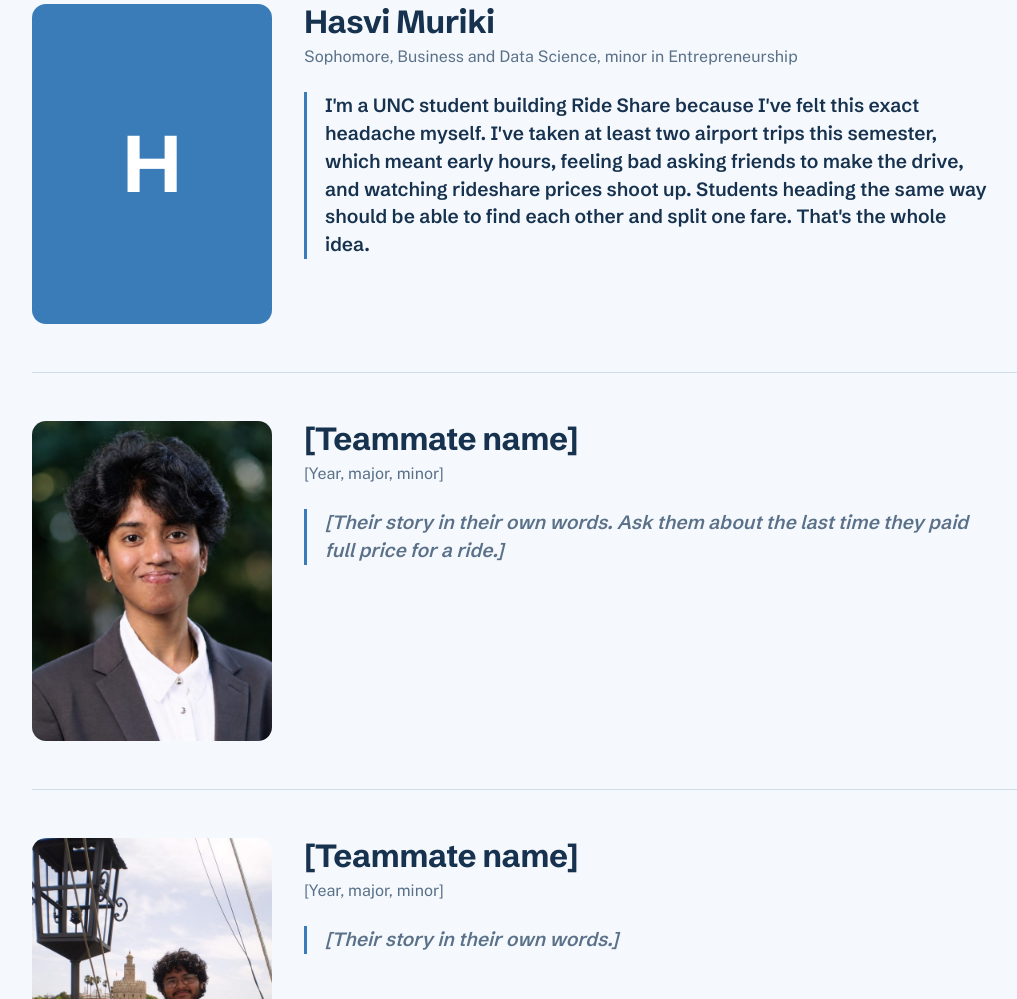
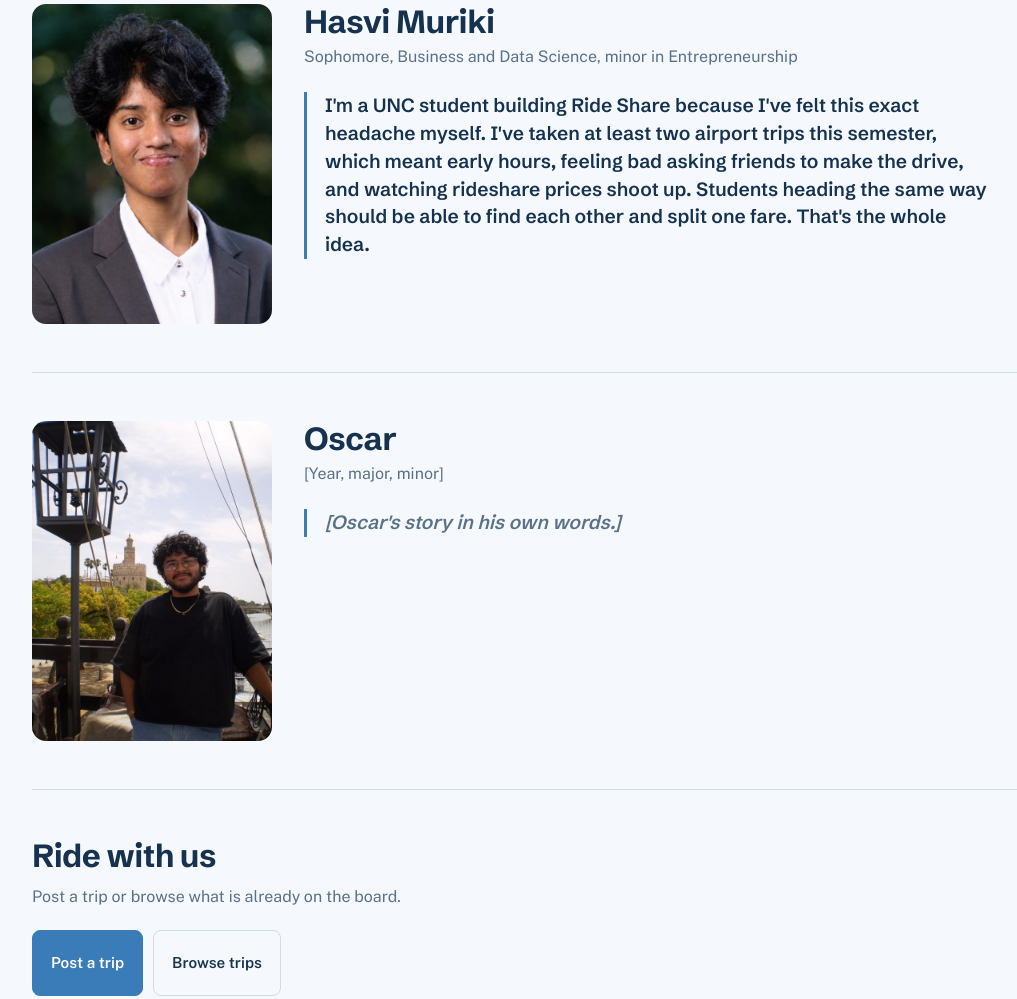
Before and after one commit to Hasvi27/Ride_Share-unc, a plain HTML site: page founders.html in a window 1280 px wide. Shown: the part 756-1755 px from the top of the page, without its empty margins (48-1065 px from the left). Drawn offline with nearby package versions, Linux system fonts and the light colour scheme.

Commit message:
Founder page: Hasvi's photo, Oscar's card
Co-Authored-By: Claude Haiku 5.5 <noreply@anthropic.com>
Claude-Session: https://claude.ai/code/session_012odE2pPHGxTm7tCFYbPH1a

```diff
--- a/founders.html
+++ b/founders.html
@@ -50,8 +50,8 @@
 
   <section class="wrap band" aria-labelledby="hasvi-title">
     <article class="founder">
-      <figure class="portrait portrait-initial" aria-hidden="true">
-        <span>H</span>
+      <figure class="portrait">
+        <img src="img/founder-2.jpg" width="800" height="800" alt="Hasvi Muriki, in a grey blazer and white collar">
       </figure>
       <div class="story">
         <h2 id="hasvi-title">Hasvi Muriki</h2>
@@ -63,28 +63,15 @@
     </article>
   </section>
 
-  <section class="wrap band" aria-labelledby="t1-title">
-    <article class="founder">
-      <figure class="portrait">
-        <img src="img/founder-2.jpg" width="800" height="800" alt="Teammate, smiling in a grey blazer">
-      </figure>
-      <div class="story">
-        <h2 id="t1-title">[Teammate name]</h2>
-        <p class="meta">[Year, major, minor]</p>
-        <blockquote class="fill">[Their story in their own words. Ask them about the last time they paid full price for a ride.]</blockquote>
-      </div>
-    </article>
-  </section>
-
   <section class="wrap band" aria-labelledby="t2-title">
     <article class="founder">
       <figure class="portrait">
-        <img src="img/founder-3.jpg" width="600" height="800" alt="Teammate, standing by a lantern and a harbor">
+        <img src="img/founder-3.jpg" width="600" height="800" alt="Oscar, standing by a lantern and a harbor">
       </figure>
       <div class="story">
-        <h2 id="t2-title">[Teammate name]</h2>
+        <h2 id="t2-title">Oscar</h2>
         <p class="meta">[Year, major, minor]</p>
-        <blockquote class="fill">[Their story in their own words.]</blockquote>
+        <blockquote class="fill">[Oscar's story in his own words.]</blockquote>
       </div>
     </article>
   </section>
```
